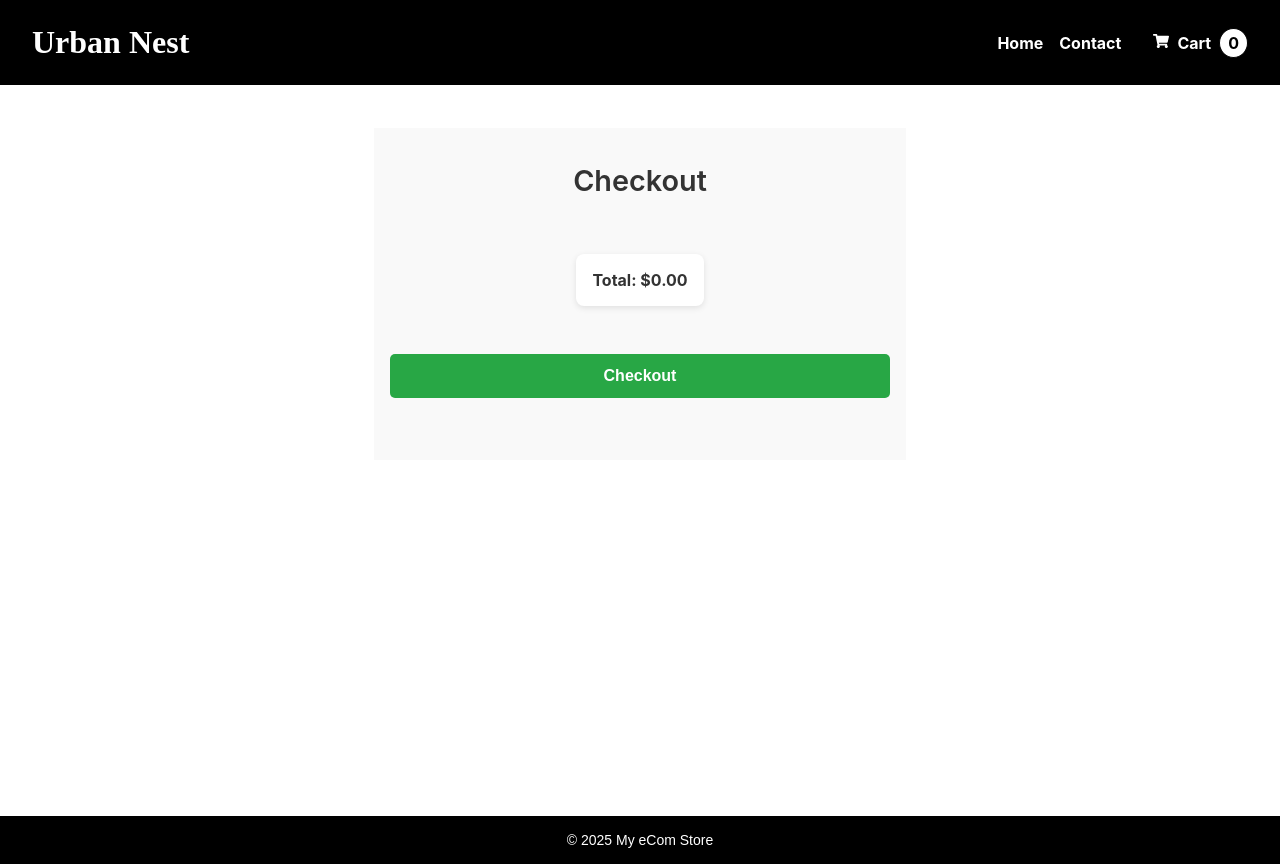
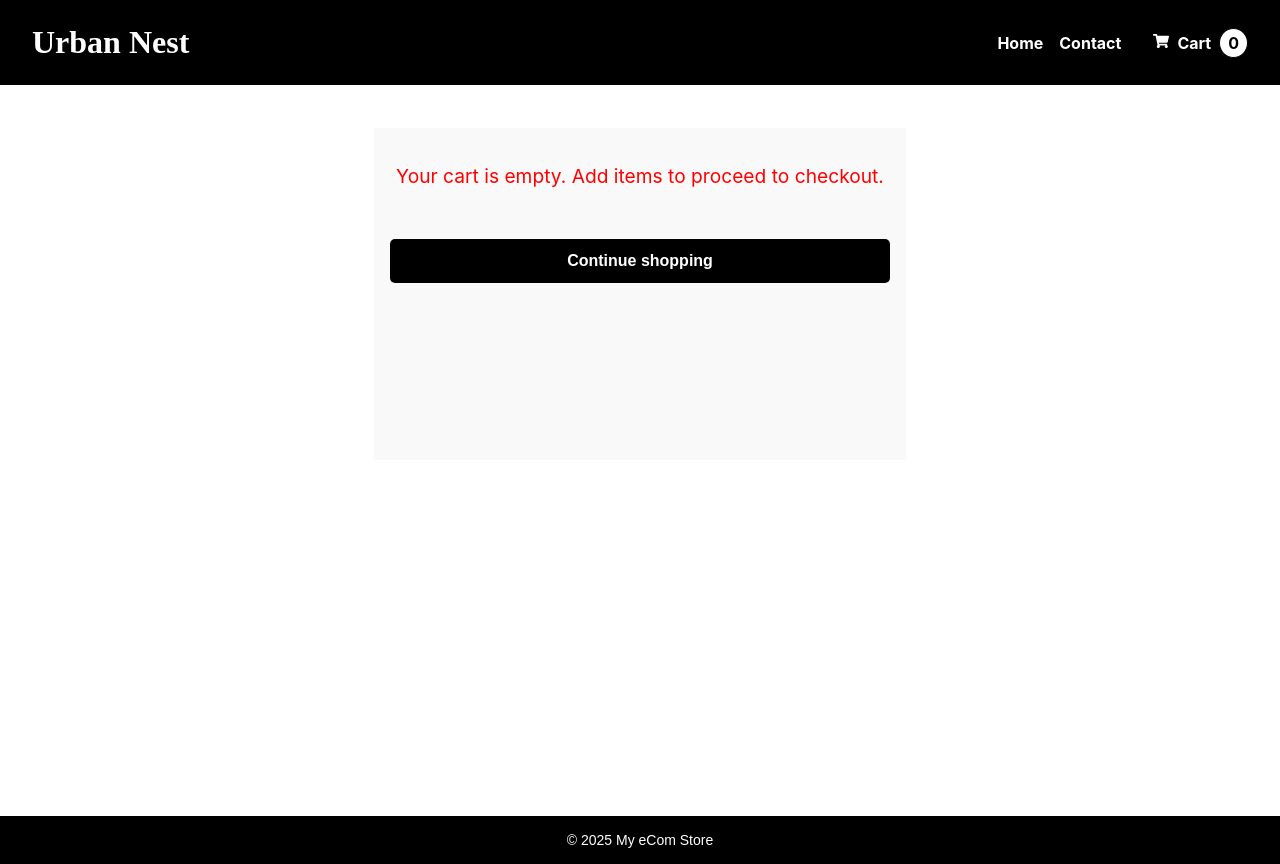
Before and after one commit to Asora7/course-assignment-ecom, a React (Create React App) app: page /checkout in a window 1280 px wide. Built offline with nearby package versions, Linux system fonts and the light colour scheme.

Commit message:
added message on checkout when no items in cart

```diff
--- a/src/components/styles/CheckoutPage.styles.js
+++ b/src/components/styles/CheckoutPage.styles.js
@@ -111,3 +111,30 @@ export const CheckoutButton = styled.button`
     background-color: #218838;
   }
 `;
+
+export const EmptyCartMessage = styled.p`
+  font-size: 1.2rem;
+  color: red;
+  text-align: center;
+  margin-top: 20px;
+`;
+
+export const GoBackButton = styled.button`
+  background-color: #000;
+  color: white;
+  padding: 0.8rem 1.5rem;
+  font-size: 1rem;
+  font-weight: 600;
+  border: none;
+  border-radius: 5px;
+  cursor: pointer;
+  transition: background-color 0.3s;
+  margin-top: 2rem;
+  width: 100%;
+  max-width: 500px;  // Matches the width of the total section
+  align-self: center;
+
+  &:hover {
+    background-color: #333;
+  }
+`;
--- a/src/components/styles/ProductPage.styles.js
+++ b/src/components/styles/ProductPage.styles.js
@@ -67,17 +67,18 @@ export const AddToCartButton = styled.button`
 
 export const ContinueShoppingButton = styled.button`
   padding: 12px 25px;
-  background-color: #555; /* Dark grey color */
-  color: #fff;
+  background-color: #fff; /* White background */
+  color: #000; /* Black text */
   font-size: 1rem;
-  border: none;
+  border: 2px solid #000; /* Black border */
   border-radius: 5px;
   cursor: pointer;
-  transition: background-color 0.3s;
-  margin-top: 20px; /* Add some space from other elements */
+  transition: background-color 0.3s, border-color 0.3s;
+  margin-top: 20px;
 
   &:hover {
-    background-color: #444; /* Slightly lighter grey on hover */
+    background-color: #e0e0e0; /* Light grey background on hover */
+    border-color: #444; /* Slightly darker border on hover */
   }
 `;
 
--- a/src/pages/CheckoutPage.jsx
+++ b/src/pages/CheckoutPage.jsx
@@ -13,6 +13,8 @@ import {
   ProductPriceQuantity,
   TotalPriceSection,
   CheckoutButton,
+  EmptyCartMessage,
+  GoBackButton, // Added GoBackButton
 } from "../components/styles/CheckoutPage.styles";
 
 function CheckoutPage() {
@@ -20,6 +22,19 @@ function CheckoutPage() {
   const navigate = useNavigate();
 
   const total = cart.reduce((total, item) => total + item.discountedPrice * item.quantity, 0);
+  const isCartEmpty = cart.length === 0; // Check if cart is empty
+
+  if (isCartEmpty) {
+    // Redirect user back to the homepage if cart is empty
+    return (
+      <Layout>
+        <CheckoutPageContainer>
+          <EmptyCartMessage>Your cart is empty. Add items to proceed to checkout.</EmptyCartMessage>
+          <GoBackButton onClick={() => navigate("/")}>Continue shopping</GoBackButton>
+        </CheckoutPageContainer>
+      </Layout>
+    );
+  }
 
   function handleCheckout() {
     const confirmCheckout = window.confirm("Are you sure you want to place this order?");
@@ -52,9 +67,8 @@ function CheckoutPage() {
           Total: ${total.toFixed(2)}
         </TotalPriceSection>
         <CheckoutButton onClick={handleCheckout}>
-            Checkout
-            </CheckoutButton>
-
+          Checkout
+        </CheckoutButton>
       </CheckoutPageContainer>
     </Layout>
   );
```
Also changed, not shown: src/components/styles/CartPage.styles.js (line endings or trailing spaces).
